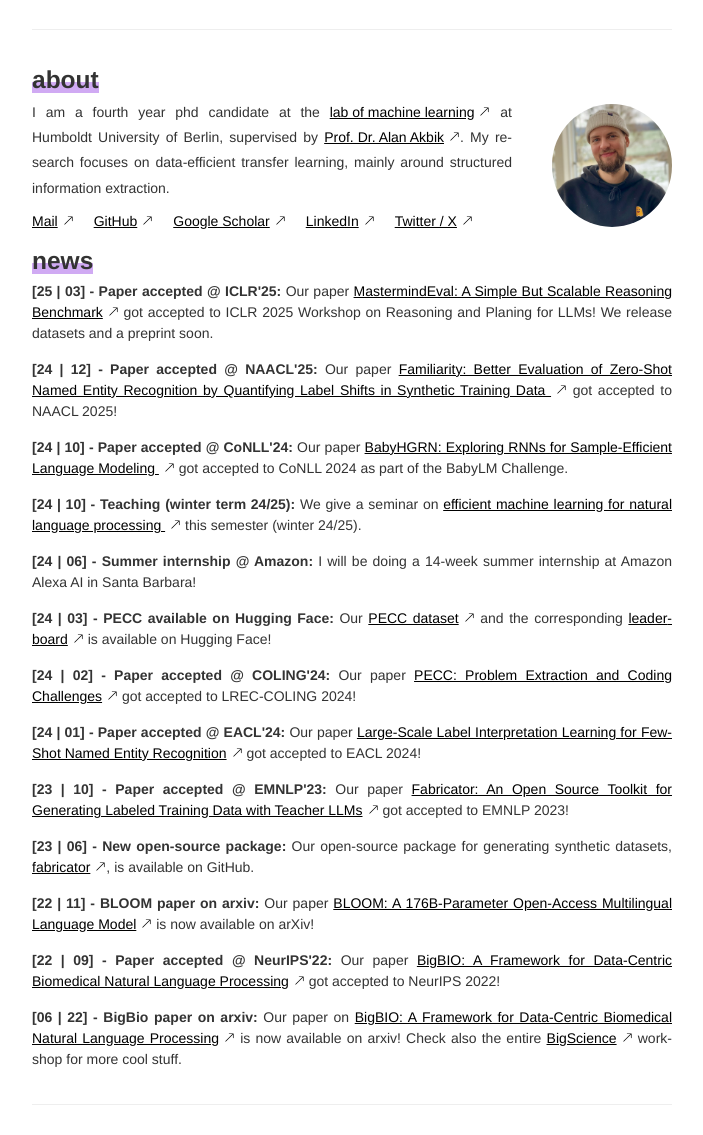
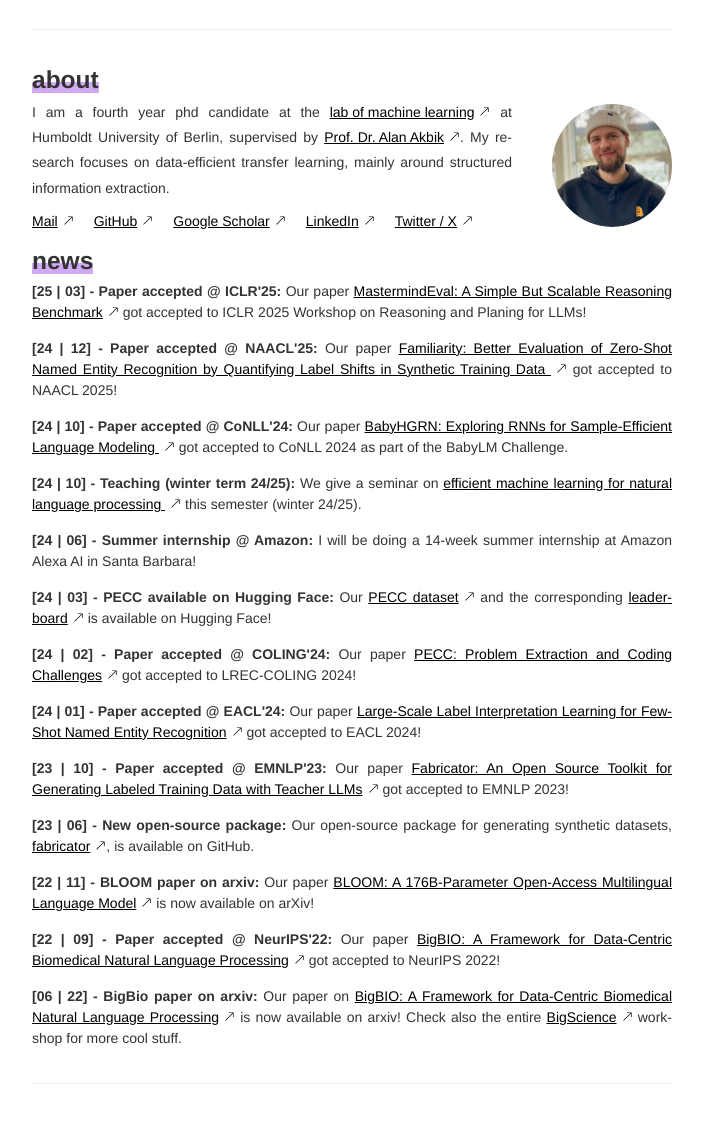
Before and after one commit to whoisjones/whoisjones.github.io, a Jekyll site: the page built from index.md, in a window 1280 px wide. Shown: the whole page, without its empty margins (288-991 px from the left). Built offline with Jekyll 4.4.1, drawn with Linux system fonts in a browser that asks for light colours; our own code applies the rules of GitHub Pages for plain Markdown files; after the commit the page ends 1114 px from its top, so only the background shows below that.

Commit message:
remove annoucement

```diff
--- a/index.md
+++ b/index.md
@@ -22,7 +22,7 @@ title:
 ### news
 <div class="updates">
     <ul>
-        <li><strong>[25 | 03] - Paper accepted @ ICLR'25:</strong> Our paper <a href="https://arxiv.org/abs/2503.05891">MastermindEval: A Simple But Scalable Reasoning Benchmark</a> got accepted to ICLR 2025 Workshop on Reasoning and Planing for LLMs! We release datasets and a preprint soon.
+        <li><strong>[25 | 03] - Paper accepted @ ICLR'25:</strong> Our paper <a href="https://arxiv.org/abs/2503.05891">MastermindEval: A Simple But Scalable Reasoning Benchmark</a> got accepted to ICLR 2025 Workshop on Reasoning and Planing for LLMs!
         </li>
 
         <li><strong>[24 | 12] - Paper accepted @ NAACL'25:</strong> Our paper
```
